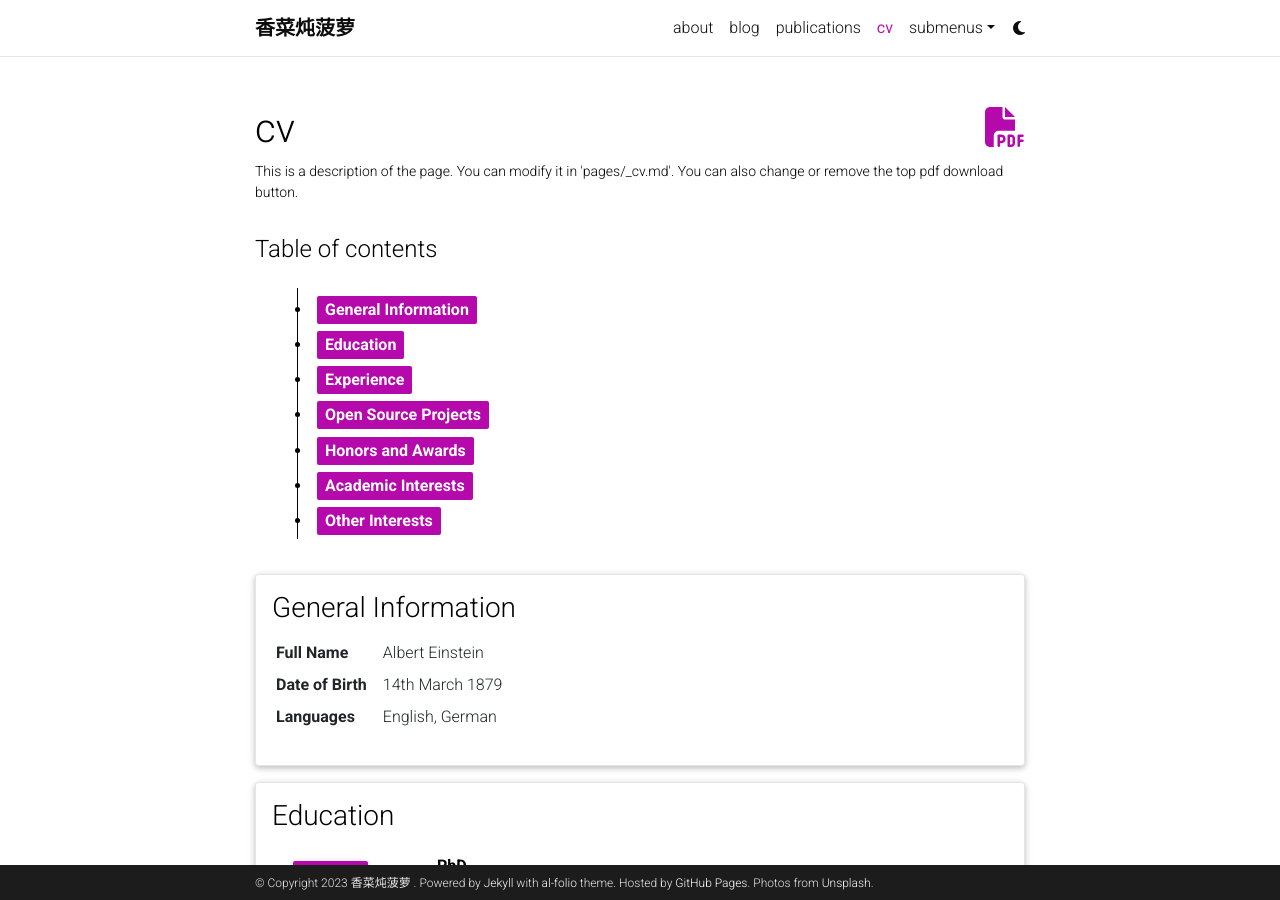
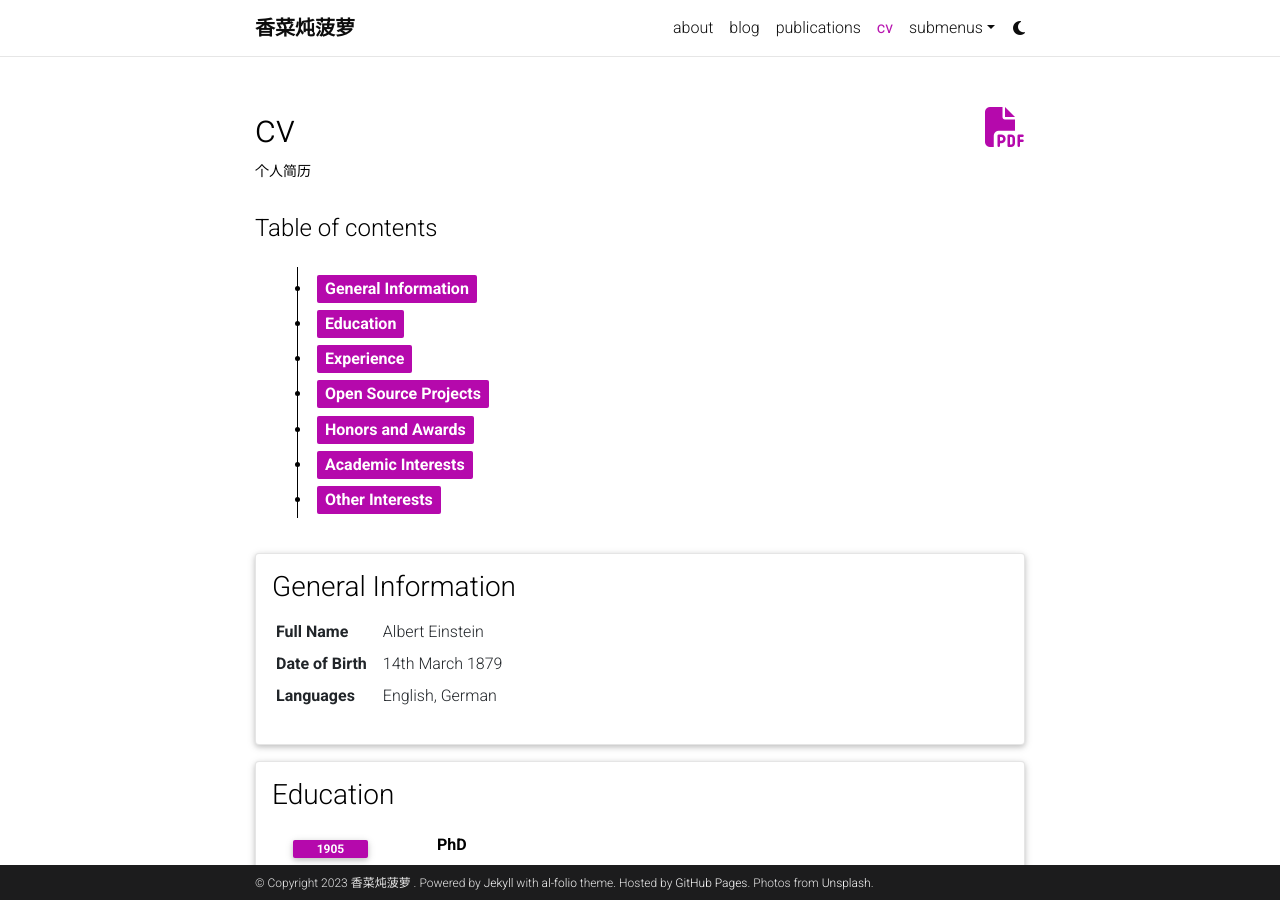
Before and after one commit to pineapple-3456/pineapple-3456.github.io, a Jekyll site: the page built from _pages/cv.md, in a window 1280 px wide and 900 px high. Built offline with Jekyll 4.4.1, drawn with Linux system fonts in a browser that asks for light colours; comment, search, counter and statistics services are not loaded; a style sheet for code colours, icons or effects is not loaded.

Commit message:
Update cv.md

```diff
--- a/_pages/cv.md
+++ b/_pages/cv.md
@@ -5,5 +5,5 @@
 nav: true
 nav_order: 4
 cv_pdf: example_pdf.pdf
-description: This is a description of the page. You can modify it in 'pages/_cv.md'. You can also change or remove the top pdf download button.
+description: 个人简历
 ---
```
